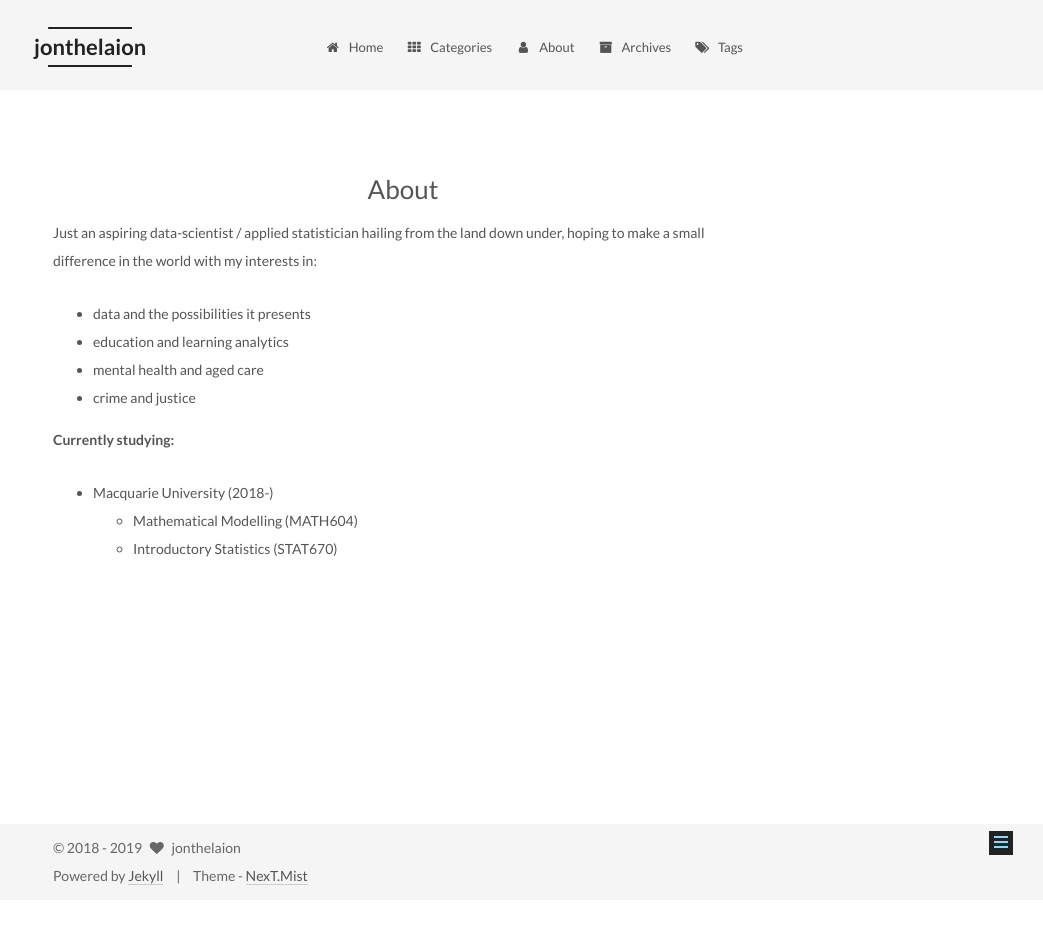
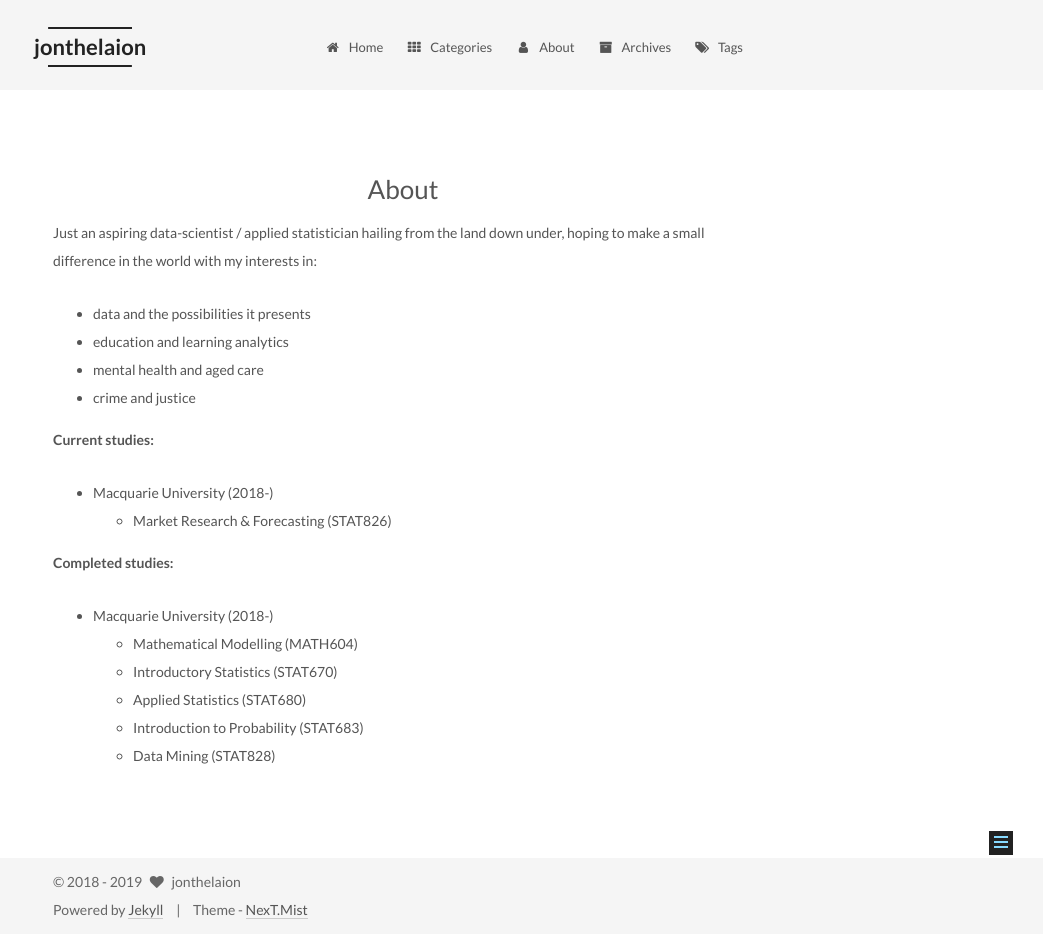
Before and after one commit to jonthelaion/jonthelaion.github.io, a Jekyll site: the page built from about/index.md, in a window 1280 px wide. Shown: the whole page, without its empty margins (237-1280 px from the left). Built offline with Jekyll 4.4.1, drawn with Linux system fonts in a browser that asks for light colours; before the commit the page ends 900 px from its top, so only the background shows below that.

Commit message:
updated About Me page with study progress

```diff
--- a/about/index.md
+++ b/about/index.md
@@ -8,7 +8,14 @@ Just an aspiring data-scientist / applied statistician hailing from the land dow
 * mental health and aged care
 * crime and justice
 
-**Currently studying:**
+**Current studies:**
+* Macquarie University (2018-)
+  * Market Research & Forecasting (STAT826)
+
+**Completed studies:**
 * Macquarie University (2018-)
   * Mathematical Modelling (MATH604)
   * Introductory Statistics (STAT670)
+  * Applied Statistics (STAT680)
+  * Introduction to Probability (STAT683)
+  * Data Mining (STAT828)
```
